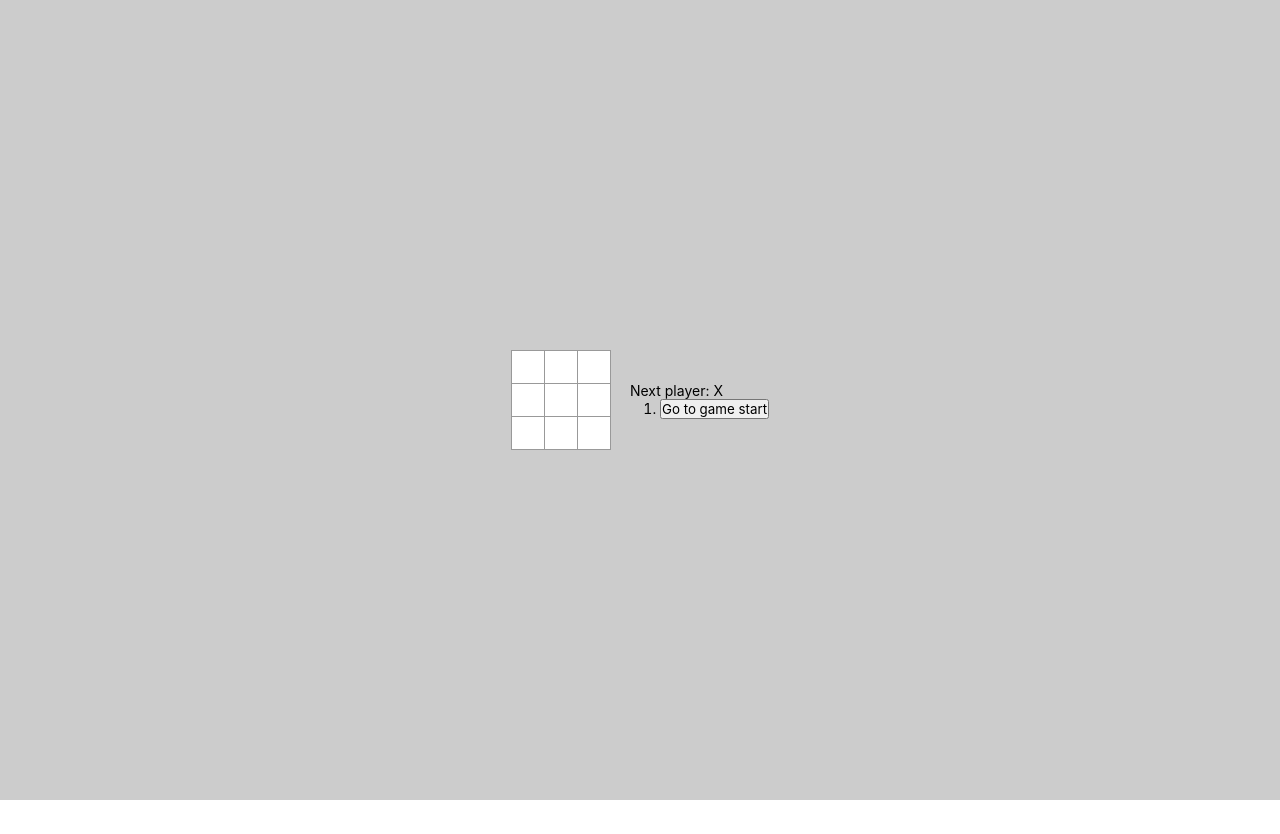
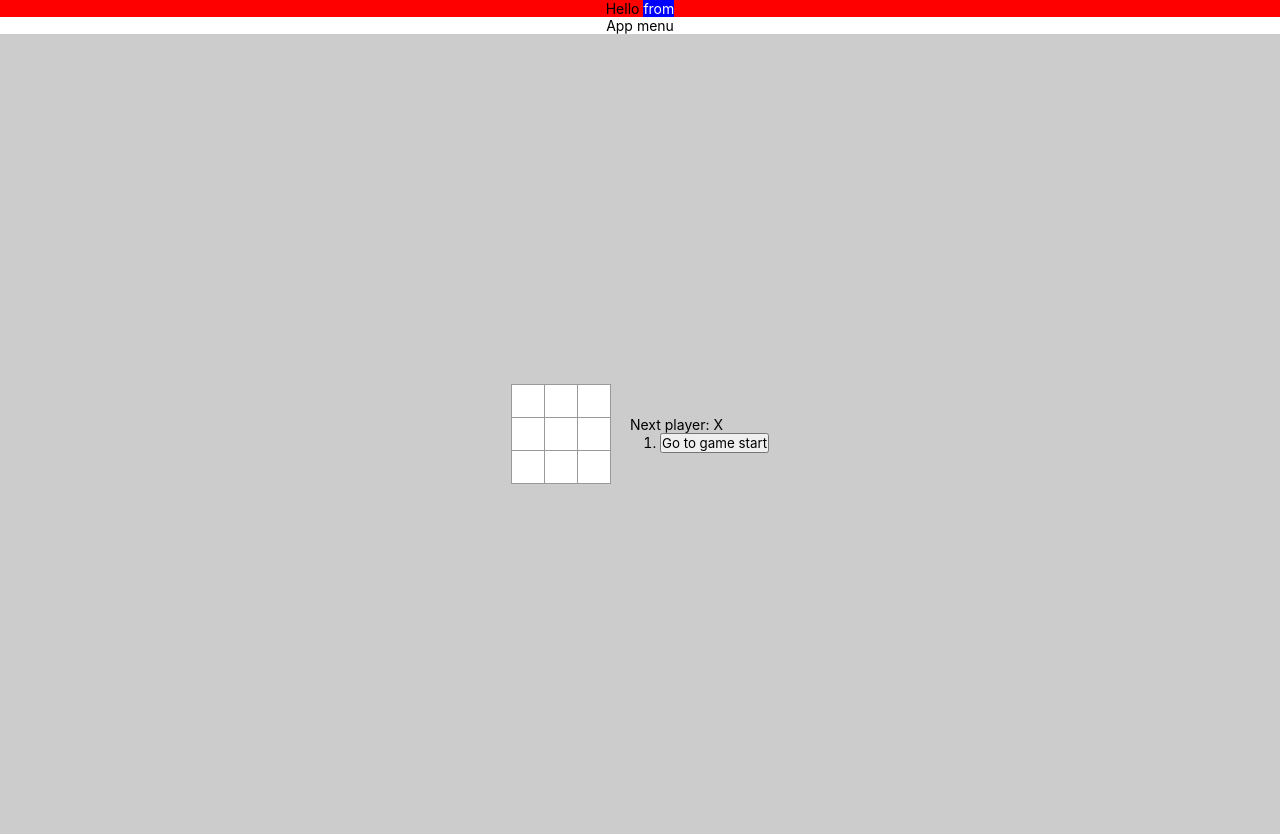
Before and after one commit to DominikPalacz/Intro-to-React, a React (Create React App) app: page / in a window 1280 px wide. Before the commit the page ends 800 px from the top, so only its background shows below. Built offline with nearby package versions, Linux system fonts and the light colour scheme.

Commit message:
Added draw

```diff
--- a/src/App.js
+++ b/src/App.js
@@ -5,7 +5,7 @@ class App extends Component {
   render() {
     return (
       <div className="App">
-         Hello
+         <p>Hello <span> from</span> </p>App menu
       </div>
     );
   }
--- a/src/App.scss
+++ b/src/App.scss
@@ -1,10 +1,10 @@
 .App {
 	text-align: center;
-}
-
-p {
-	background-color: red;
-	span {
-		background-color: blue;
+	p {
+		background-color: red;
+		span {
+			background-color: blue;
+			color: white;
+		}
 	}
 }
--- a/src/index.js
+++ b/src/index.js
@@ -1,15 +1,7 @@
 import React from 'react';
 import ReactDOM from 'react-dom';
 import './index.css';
-// import App from './App';
-// import * as serviceWorker from './serviceWorker';
-
-// ReactDOM.render(<App />, document.getElementById('root'));
-
-// // If you want your app to work offline and load faster, you can change
-// // unregister() to register() below. Note this comes with some pitfalls.
-// // Learn more about service workers: http://bit.ly/CRA-PWA
-// serviceWorker.unregister();
+import App from './App'
 
   function Square(props) {
       return (
@@ -108,11 +100,14 @@ import './index.css';
       let status;
       if (winner) {
         status = `Winner: ${winner}`;
+      } else if (this.state.stepNumber === 9) {
+        status = `The result being a draw.`;
       } else {
         status = `Next player: ` + (this.state.xIsNext ? `X` : `O`);
       }
 
-      return (
+      return ( <section>
+      <App />
         <div className="game">
           <div className="game-board">
             <Board
@@ -125,6 +120,7 @@ import './index.css';
             <ol>{moves}</ol>
           </div>
         </div>
+        </section>
       );
     }
   }
@@ -157,3 +153,11 @@ import './index.css';
     }
     return null;
   }
+
+  // todo
+// [ X ] *** Display the location for each move in the format (col, row) in the move history list.
+// [ X ] *** Bold the currently selected item in the move list.
+// [ X ] *** Rewrite Board to use two loops to make the squares instead of hardcoding them.
+// [ X ] *** Add a toggle button that lets you sort the moves in either ascending or descending order.
+// [ X ] *** When someone wins, highlight the three squares that caused the win.
+// [ ok ] *** When no one wins, display a message about the result being a draw.
```
